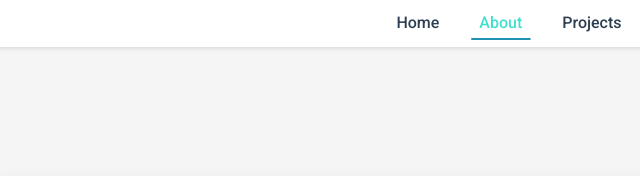
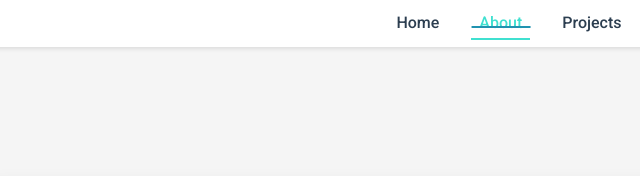
Before and after one commit to yorhagengyue/Liu.github.io, a plain HTML site: page about.html in a window 1280 px wide. Shown: the top 193 px of the page, 83-723 px from the left. Drawn offline with Linux system fonts and the light colour scheme; a script that the page names is missing.

Commit message:
Update style.css

```diff
--- a/styles/style.css
+++ b/styles/style.css
@@ -58,7 +58,7 @@ body {
 .nav-content a::after {
     content: '';
     position: absolute;
-    bottom: -2px;
+    bottom: 10px;
     left: 50%;
     width: 0;
     height: 2px;
```
